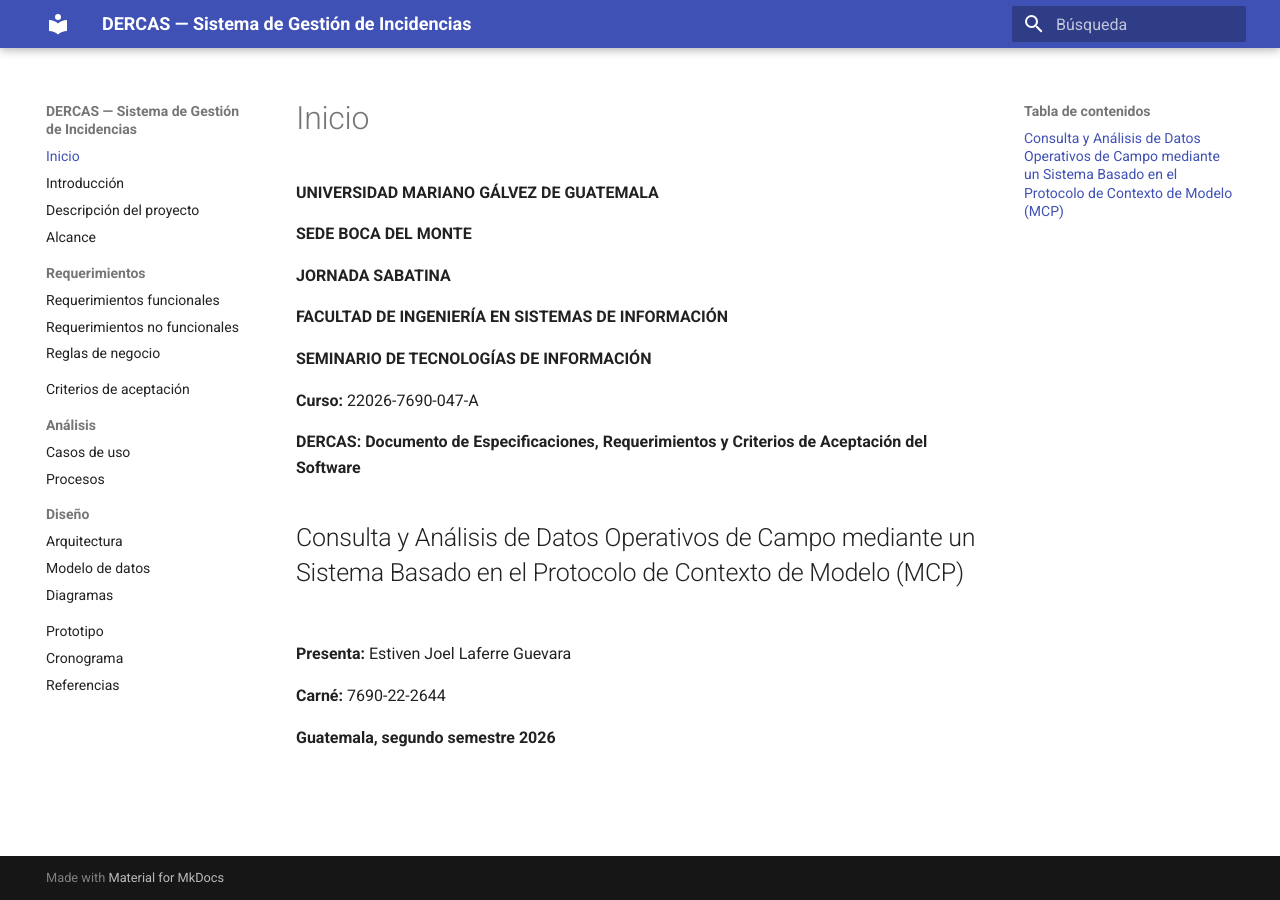
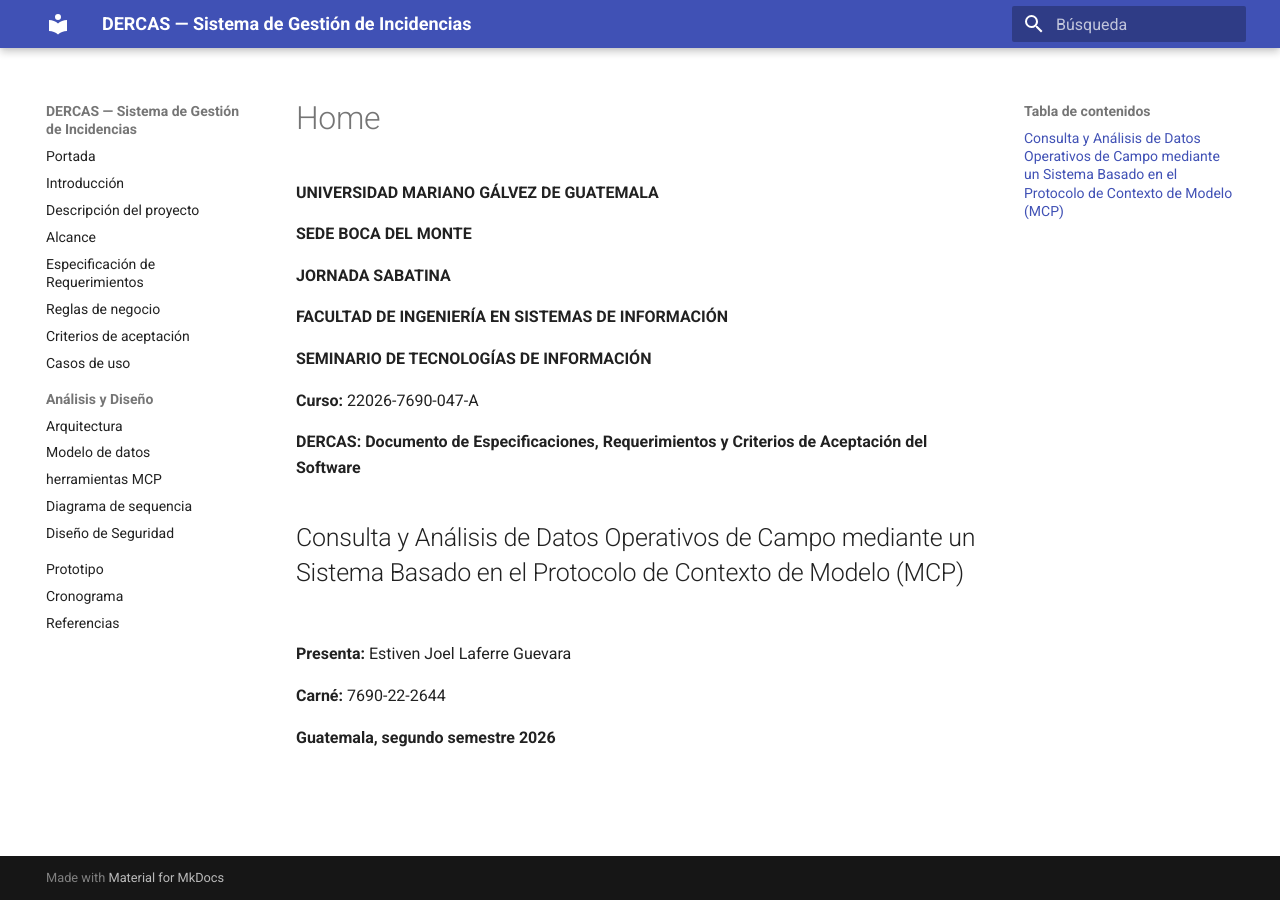
Before and after one commit to estiven-lg/seminario-tecnologias-dercas, an MkDocs documentation site: the page built from docs/index.md, in a window 1280 px wide. Built offline with MkDocs 1.6.1 and Material for MkDocs 9.7.7, drawn with Linux system fonts in a browser that asks for light colours.

Commit message:
Remove deleted documentation files and update navigation structure in mkdocs.yml

```diff
--- a/mkdocs.yml
+++ b/mkdocs.yml
@@ -28,22 +28,20 @@ plugins:
   - search
 
 nav:
-  - Inicio: index.md
-  - Introducción: 01-introduccion.md
-  - Descripción del proyecto: 02-descripcion.md
-  - Alcance: 03-alcance.md
-  - Requerimientos:
-      - Requerimientos funcionales: 04-requerimientos-funcionales.md
-      - Requerimientos no funcionales: 05-requerimientos-no-funcionales.md
-      - Reglas de negocio: 06-reglas-negocio.md
-  - Criterios de aceptación: 07-criterios-aceptacion.md
-  - Análisis:
-      - Casos de uso: 08-casos-uso.md
-      - Procesos: 09-procesos.md
-  - Diseño:
-      - Arquitectura: 10-arquitectura.md
-      - Modelo de datos: 11-modelo-datos.md
-      - Diagramas: 12-diagramas.md
+  - Portada: portada.md
+  - Introducción: Introduccion.md
+  - Descripción del proyecto: Descripcion.md
+  - Alcance: Alcance.md
+  - Especificación de Requerimientos: Requerimientos.md
+  - Reglas de negocio: ReglasNegocio.md
+  - Criterios de aceptación: CriteriosAceptacion.md
+  - Casos de uso: CasosUso.md
+  - Análisis y Diseño:
+      - Arquitectura: Arquitectura.md
+      - Modelo de datos: ModeloDatos.md
+      - herramientas MCP: HerramientasMCP.md
+      - Diagrama de sequencia: DiagramaSecuencia.md
+      - Diseño de Seguridad: DisenioSeguridad.md
   - Prototipo: 13-prototipo.md
   - Cronograma: 14-cronograma.md
   - Referencias: 15-referencias.md
```
Also changed, not shown: docs/01-introduccion.md (deleted), docs/02-descripcion.md (deleted), docs/03-alcance.md (deleted), docs/04-requerimientos.md (deleted), docs/05-reglas-negocio.md (deleted), docs/06-criterios-aceptacion.md (deleted), docs/07-casos-uso.md (deleted), docs/08-analisis.md (deleted), docs/09-diseno.md (deleted), docs/10-arquitectura.md (deleted), docs/11-mockups.md (deleted), docs/12-prototipo.md (deleted), docs/13-cronograma.md (deleted), docs/14-referencias.md (deleted).
